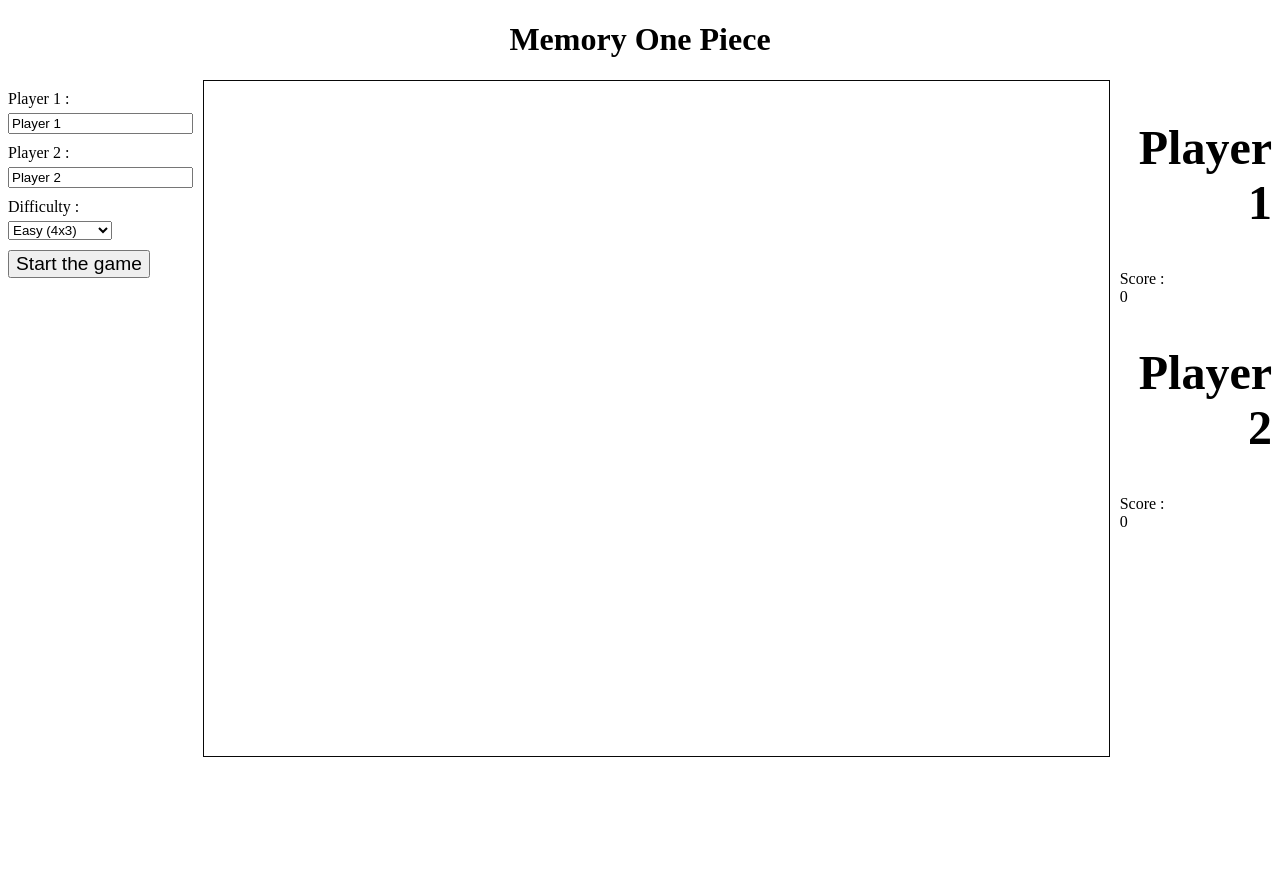
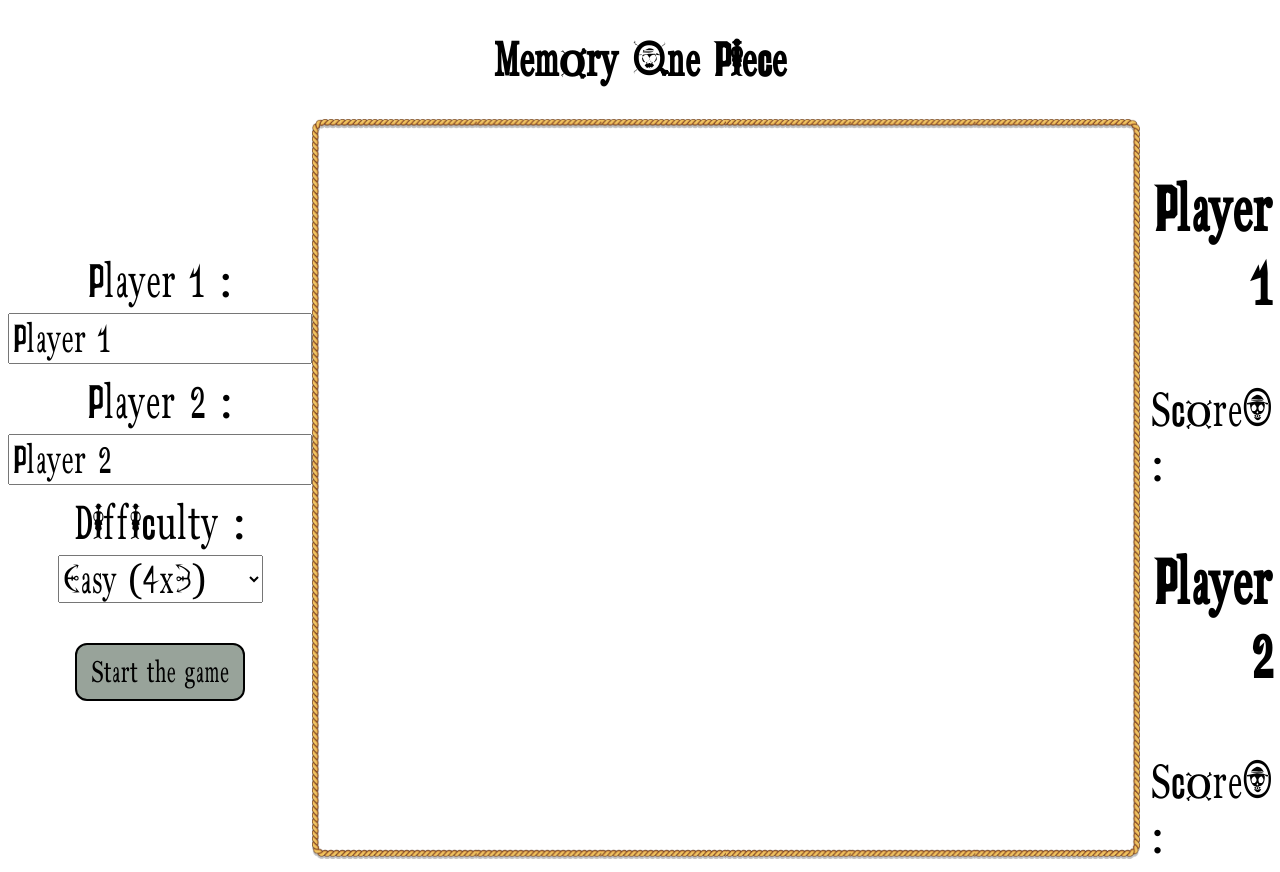
Before and after one commit to icepick4/Memory-One-Piece, a website built with webpack: page public/index.html in a window 1280 px wide. Before the commit the page ends 800 px from the top, so only its background shows below. Built offline with nearby package versions, Linux system fonts and the light colour scheme.

Commit message:
adding one-piece font + border on board

```diff
--- a/public/index.html
+++ b/public/index.html
@@ -33,11 +33,16 @@
         </div>
         <div class="scores">
             <h2 id="player1Score">Player 1</h2>
-            <label>Score :</label>
-            <span id="score1">0</span>
+            <div class="score-text">
+                <label>Score :</label>
+                <span id="score1">0</span>
+            </div>
+
             <h2 id="player2Score">Player 2</h2>
-            <label>Score :</label>
-            <span id="score2">0</span>
+            <div class="score-text">
+                <label>Score :</label>
+                <span id="score2">0</span>
+            </div>
         </div>
 
     </div>
--- a/public/style/style.css
+++ b/public/style/style.css
@@ -1,8 +1,16 @@
+@font-face {
+    font-family: 'OnePiece';
+    /*a name to be used later*/
+    src: url('../assets/font/one-piece-font.ttf');
+    /*URL to font*/
+}
+
 .params {
     display: flex;
     flex-direction: column;
-    align-items: flex-start;
-    margin-right: 10px;
+    align-items: center;
+    justify-content: center;
+
 }
 
 .params :nth-child(2n+1) {
@@ -14,8 +22,15 @@
     font-size: 1.2em;
 }
 
+.score-text {
+    display: flex;
+    flex-direction: row;
+    align-items: baseline
+}
+
 .container {
     display: flex;
+    justify-content: space-around;
 }
 
 .scores {
@@ -27,22 +42,26 @@
 
 
 #board {
-    width: 1000px;
-    height: 675px;
+    width: 950px;
+    height: 640px;
     display: grid;
     /*put items in rows*/
     grid-template-columns: repeat(4, 1fr);
-    border: 1px solid rgb(8, 8, 8);
+    border: 40px solid transparent;
+    padding: 10px;
+    border-image: url("../assets/images/border.png") 50 50 50 50 round;
+
+
     /*center the board*/
-    margin: auto;
+    justify-items: center;
     align-items: center;
-    justify-items: center;
+    align-content: space-around;
 
 }
 
 img {
-    max-width: 80%;
-    max-height: 80%;
+    max-width: 90%;
+    max-height: 90%;
 }
 
 #back:hover {
@@ -62,12 +81,39 @@
 
 h1 {
     text-align: center;
+    font-size: 3em;
 }
 
 h2 {
     text-align: right;
+    font-size: 4em;
+}
+
+#start {
+    background-color: #98a39a;
+    border-radius: 12px;
+    border: 2px solid #000000;
+    cursor: pointer;
+    color: #000000;
+    font-family: 'OnePiece';
+    font-size: 30px;
+    padding: 10px 14px;
+    text-decoration: none;
+    margin: 40px;
+    display: block;
+
+
+}
+
+label {
     font-size: 3em;
 }
+
+input,
+select {
+    font-size: 2.5em;
+}
+
 
 body {
     overflow-y: hidden;
@@ -75,3 +121,11 @@
     overflow-x: hidden;
     /* Hide horizontal scrollbar */
 }
+
+span {
+    font-size: 3.5em;
+}
+
+* {
+    font-family: 'OnePiece';
+}
```
Also changed, not shown: public/scripts/main.js (+5 -5 lines), public/assets/font/one-piece-font.ttf (added), public/assets/images/border.png (added), 1 other file.
